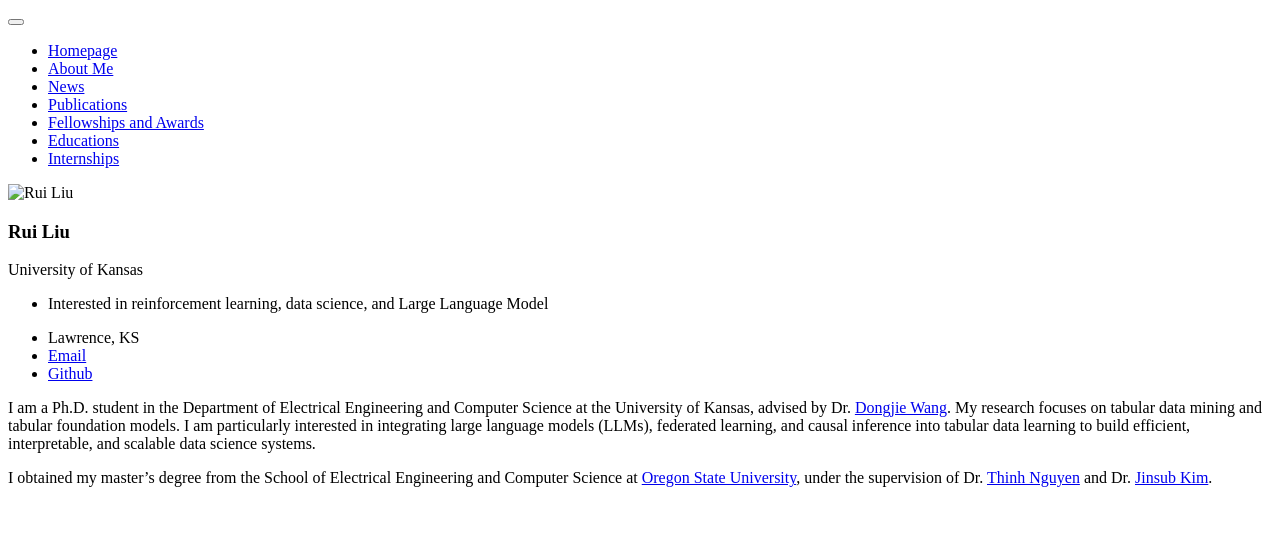
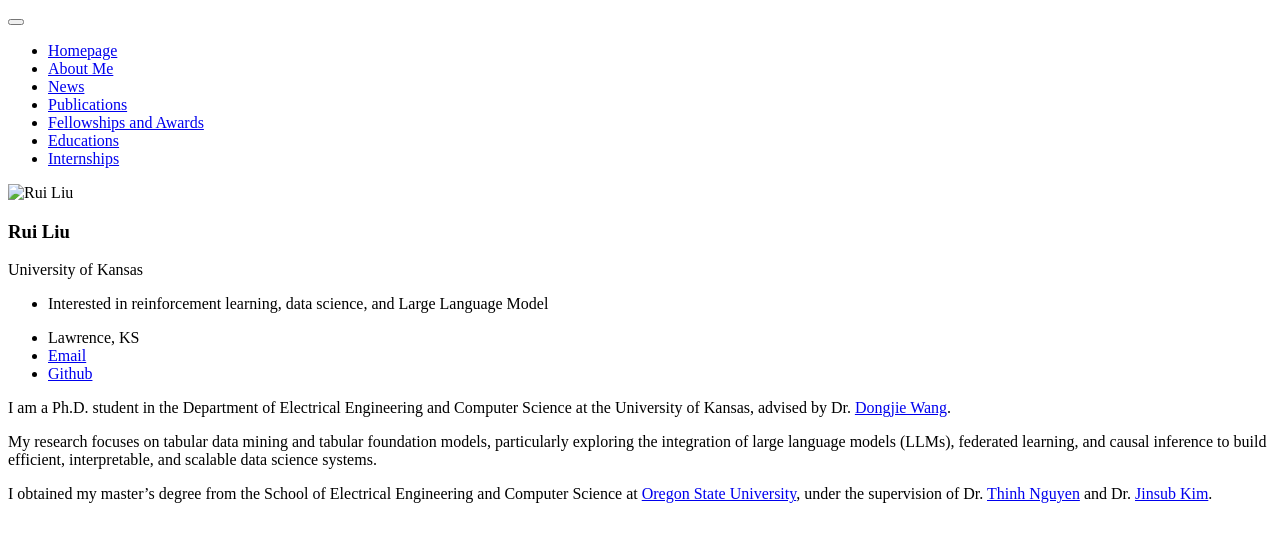
Before and after one commit to RayLiu1103/rayliu1103.github.io, a Jekyll site: the page built from _pages/includes/intro.md, in a window 1280 px wide. Shown: the top 542 px of the page. Built offline with Jekyll 4.4.1, drawn with Linux system fonts in a browser that asks for light colours; our own code applies the rules of GitHub Pages for plain Markdown files; comment, search, counter and statistics services are not loaded.

Commit message:
Update intro.md

```diff
--- a/_pages/includes/intro.md
+++ b/_pages/includes/intro.md
@@ -1,3 +1,5 @@
-I am a Ph.D. student in the Department of Electrical Engineering and Computer Science at the University of Kansas, advised by Dr. [Dongjie Wang](https://wangdongjie100.github.io/). My research focuses on tabular data mining and tabular foundation models. I am particularly interested in integrating large language models (LLMs), federated learning, and causal inference into tabular data learning to build efficient, interpretable, and scalable data science systems.
+I am a Ph.D. student in the Department of Electrical Engineering and Computer Science at the University of Kansas, advised by Dr. [Dongjie Wang](https://wangdongjie100.github.io/).
+
+My research focuses on tabular data mining and tabular foundation models, particularly exploring the integration of large language models (LLMs), federated learning, and causal inference to build efficient, interpretable, and scalable data science systems.
 
 I obtained my master's degree from the School of  Electrical Engineering and Computer Science at [Oregon State University](https://oregonstate.edu/), under the supervision of Dr. [Thinh Nguyen](https://web.engr.oregonstate.edu/~thinhq/) and Dr. [Jinsub Kim](https://sites.google.com/a/cornell.edu/jinsub-kim/home).
```
